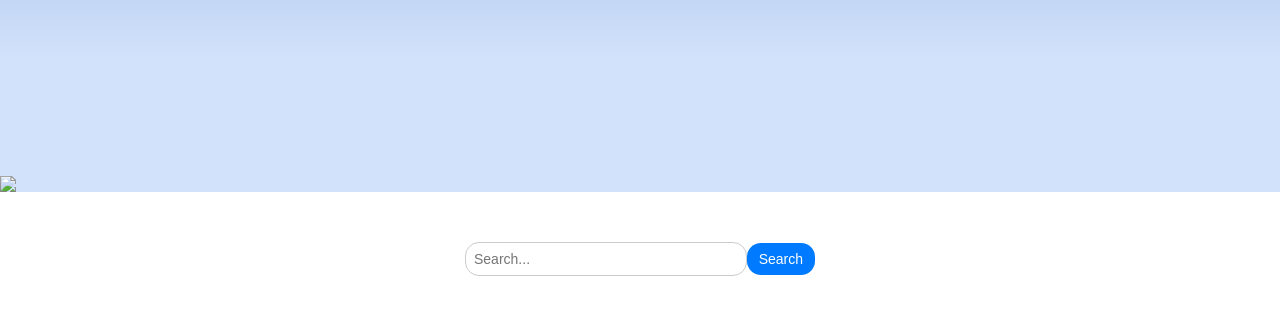
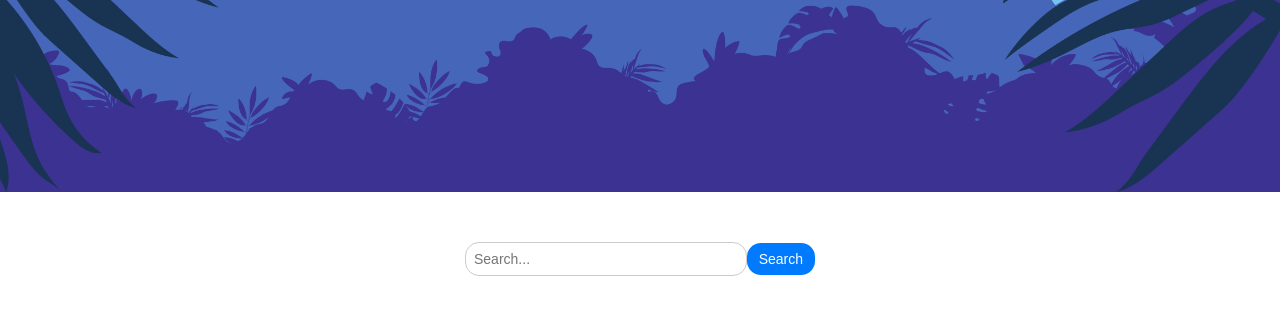
Before and after one commit to Thanesh177/ANU-Medicals, a website: page index.html in a window 1280 px wide. Shown: the part 248-570 px from the top of the page. Drawn offline with nearby package versions, Linux system fonts and the light colour scheme; files whose address does not match are found by name.

Commit message:
Update index.html

```diff
--- a/index.html
+++ b/index.html
@@ -20,15 +20,15 @@
     </header>
 
     <section id="home">
-        <img src="assets/mount2.png" class="mount2">
-        <img src="assets/mount1.png" class="mount1">
-        <img src="assets/bush2.png" class="bush2">
+        <img src="mount2.png" class="mount2">
+        <img src="mount1.png" class="mount1">
+        <img src="bush2.png" class="bush2">
 
         <h1 class="title">ANU MEDICALS</h1>
 
-        <img src="assets/bush1.png" class="bush1">
-        <img src="assets/leaf2.png" class="leaf2">
-        <img src="assets/leaf1.png" class="leaf1">
+        <img src="bush1.png" class="bush1">
+        <img src="leaf2.png" class="leaf2">
+        <img src="leaf1.png" class="leaf1">
     </section>
 
     <div class="search-container">
```
